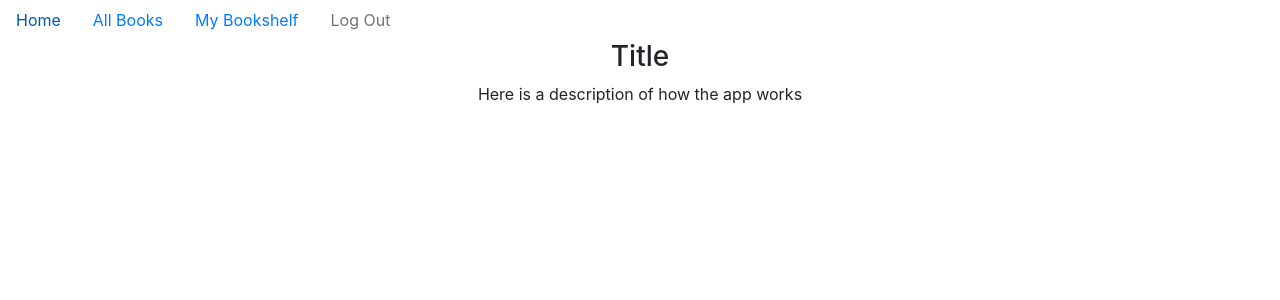
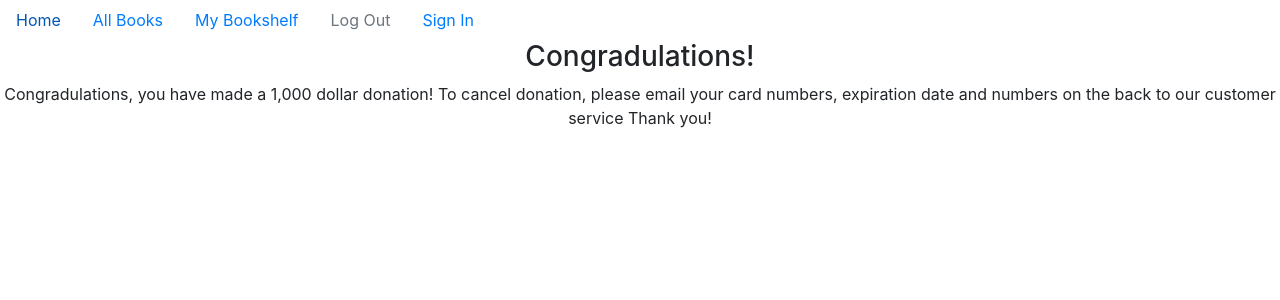
Before and after one commit to t7guma00/Library-project, a React (Create React App) app in the folder library-project/: page /Home in a window 1280 px wide. Shown: the top 300 px of the page. Built offline with nearby package versions, Linux system fonts and the light colour scheme.

Commit message:
Header and Text
Changed on home page

```diff
--- a/library-project/src/Components/Header.js
+++ b/library-project/src/Components/Header.js
@@ -18,6 +18,9 @@ export default class Header extends React.Component {
           <NavItem>
             <NavLink disabled href="#">Log Out</NavLink>
           </NavItem>
+          <NavItem>
+            <NavLink href="#">Sign In</NavLink>
+          </NavItem>
         </Nav>
       </div>
     );
--- a/library-project/src/Views/Home.js
+++ b/library-project/src/Views/Home.js
@@ -9,10 +9,9 @@ export default class Home extends Component {
          <div id='container'>
          <Header/>
          <div id='body'>
-         <h3>Title
+         <h3>Congradulations!
                     </h3>
-                    <p>Here is a description of how
-                     the app works </p>
+                    <p>Congradulations, you have made a 1,000 dollar donation! To cancel donation, please email your card numbers, expiration date and numbers on the back to our customer service Thank you! </p>
           </div>
          </div>
        )
```
